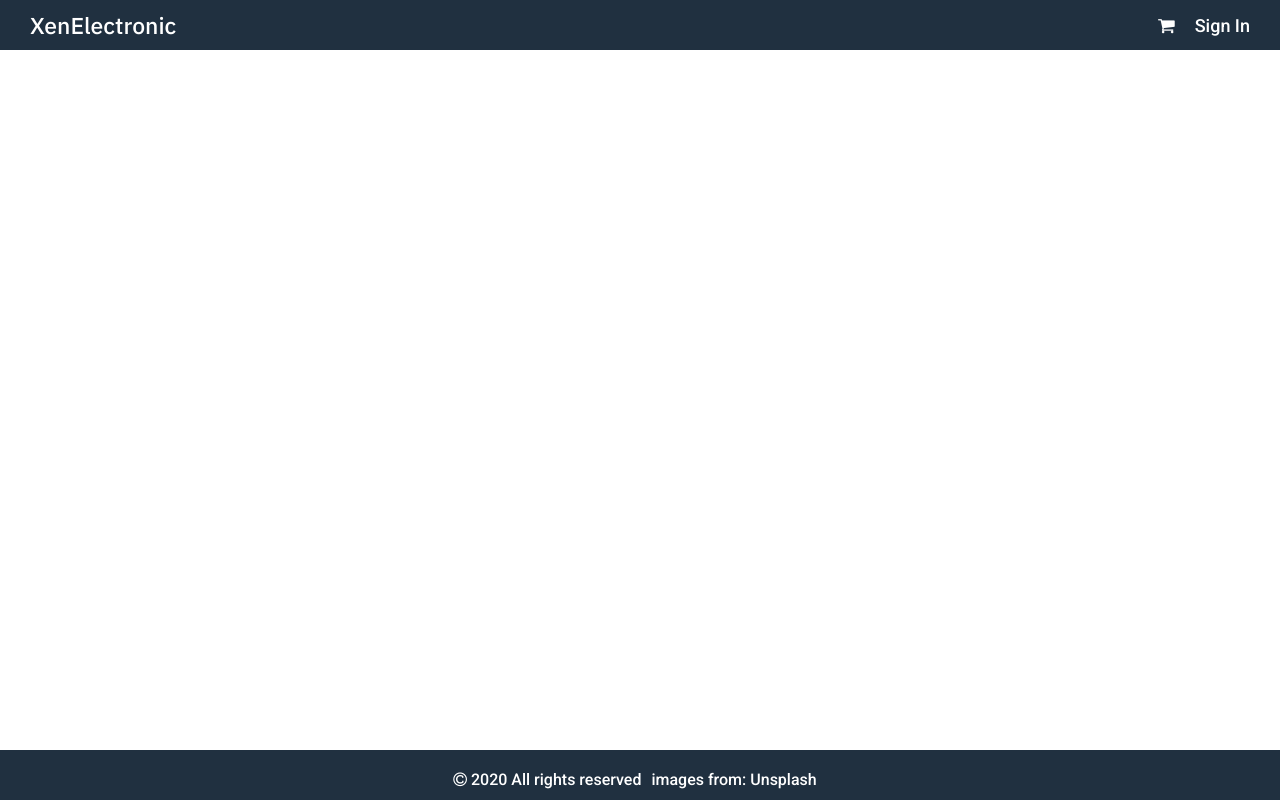
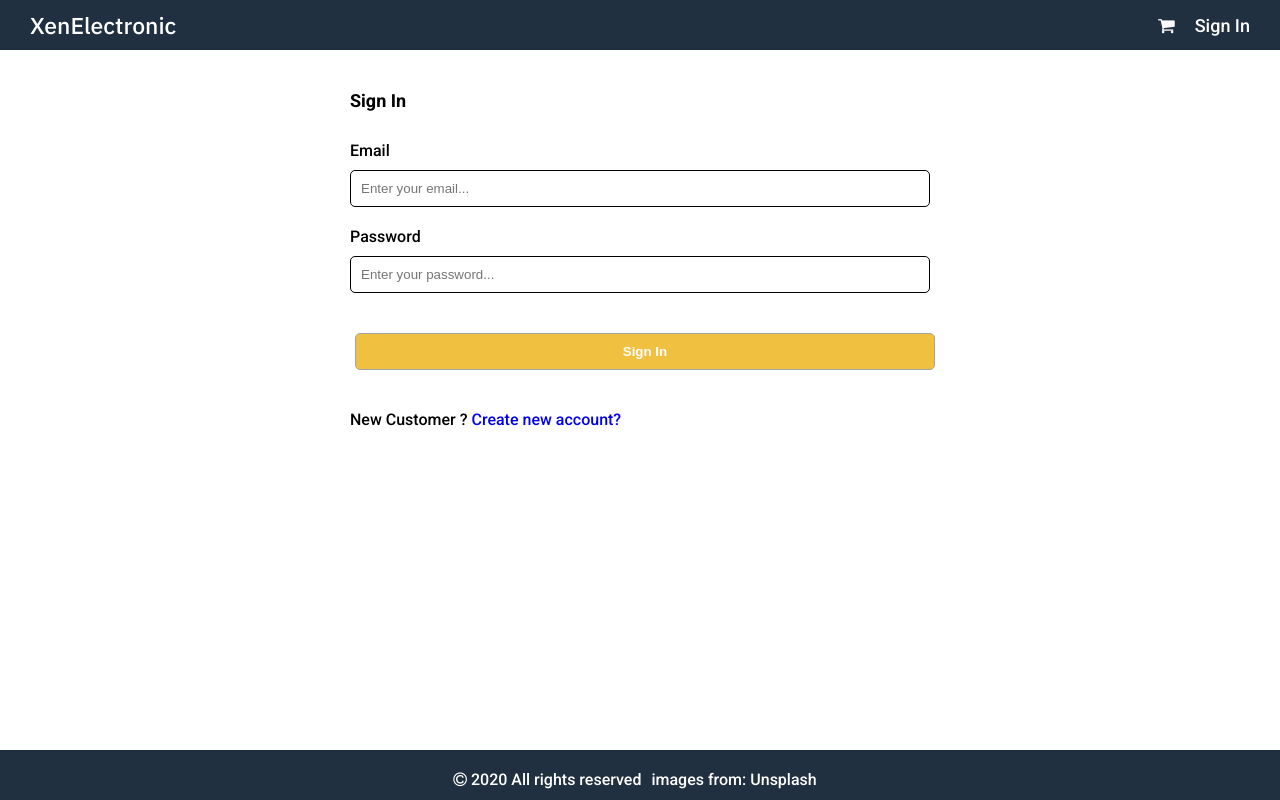
Before and after one commit to Selenophilia/XenElectronic-project, a React (Create React App) app in the folder front-end/: page /login in a window 1280 px wide. Built offline with nearby package versions, Linux system fonts and the light colour scheme.

Commit message:
Creted sign in form and added styles

```diff
--- a/front-end/src/App.css
+++ b/front-end/src/App.css
@@ -209,3 +209,26 @@ img.image__small{
  cart-item{
      min-width: 30rem;
  }
+
+ /* sign in*/
+ .form{
+     max-width: 60rem;
+     margin:  0 auto;
+ }
+
+ .form > div{
+     display: flex;
+     flex-direction: column;
+     margin: 1rem;
+}
+
+input[type="email" i],
+input[type="password" i] {
+    padding: 10px;
+    border: 1px solid #000;
+    border-radius: 0.5rem;
+}
+.form label{
+    margin: 1rem 0;
+    display: block;
+}
--- a/front-end/src/App.js
+++ b/front-end/src/App.js
@@ -5,6 +5,7 @@ import  { BrowserRouter, Route } from 'react-router-dom'
 import Home from './screens/Home'
 import ProductDetails from './screens/ProductDetails'
 import Cart from './screens/Cart';
+import SignIn from './screens/Sigin';
 function App() {
   return (
       <BrowserRouter>
@@ -14,6 +15,7 @@ function App() {
                     <Route path='/product/:id' component={ProductDetails} ></Route>
                     <Route path='/' component={Home}  exact></Route>
                     <Route path='/cart/:id?' component={Cart}  ></Route>
+                    <Route path='/login' component={SignIn}  ></Route>
                 </section>
             <Footer />
         </div>
--- /dev/null
+++ b/front-end/src/screens/Sigin.js
@@ -0,0 +1,49 @@
+import React, { useState } from 'react'
+import {Link} from 'react-router-dom'
+
+function SignIn(){
+    const [email, setEmail] = useState('')
+    const [password, setPassword] = useState('')
+
+    const submitHandler = (e) => {
+        e.preventDefault()
+
+    }
+
+
+    return(
+        <div>
+            <form className="form" onSubmit={submitHandler}>
+                <div> <h1> Sign In</h1></div>
+                <div> <label htmlFor="email"> Email</label>
+                    <input type="email"
+                           id="email"
+                           placeholder="Enter your email..."
+                           onChange={(e) => setEmail(e.target.value)}
+                           required/>
+                </div>
+                <div> <label htmlFor="password"> Password</label>
+                    <input type="password"
+                           id="password"
+                           placeholder="Enter your password..."
+                           onChange={(e) => setPassword(e.target.value)}
+                           required/>
+                </div>
+                <div>
+                    <label />
+                    <button className="primary" type="submit"> Sign In</button>
+                </div>
+            <div>
+                <label/>
+                <div>
+                    New Customer ? { ' '}
+                    <Link to='/register'> Create new account?</Link>
+                </div>
+            </div>
+            </form>
+
+        </div>
+    );
+}
+
+export default SignIn
```
